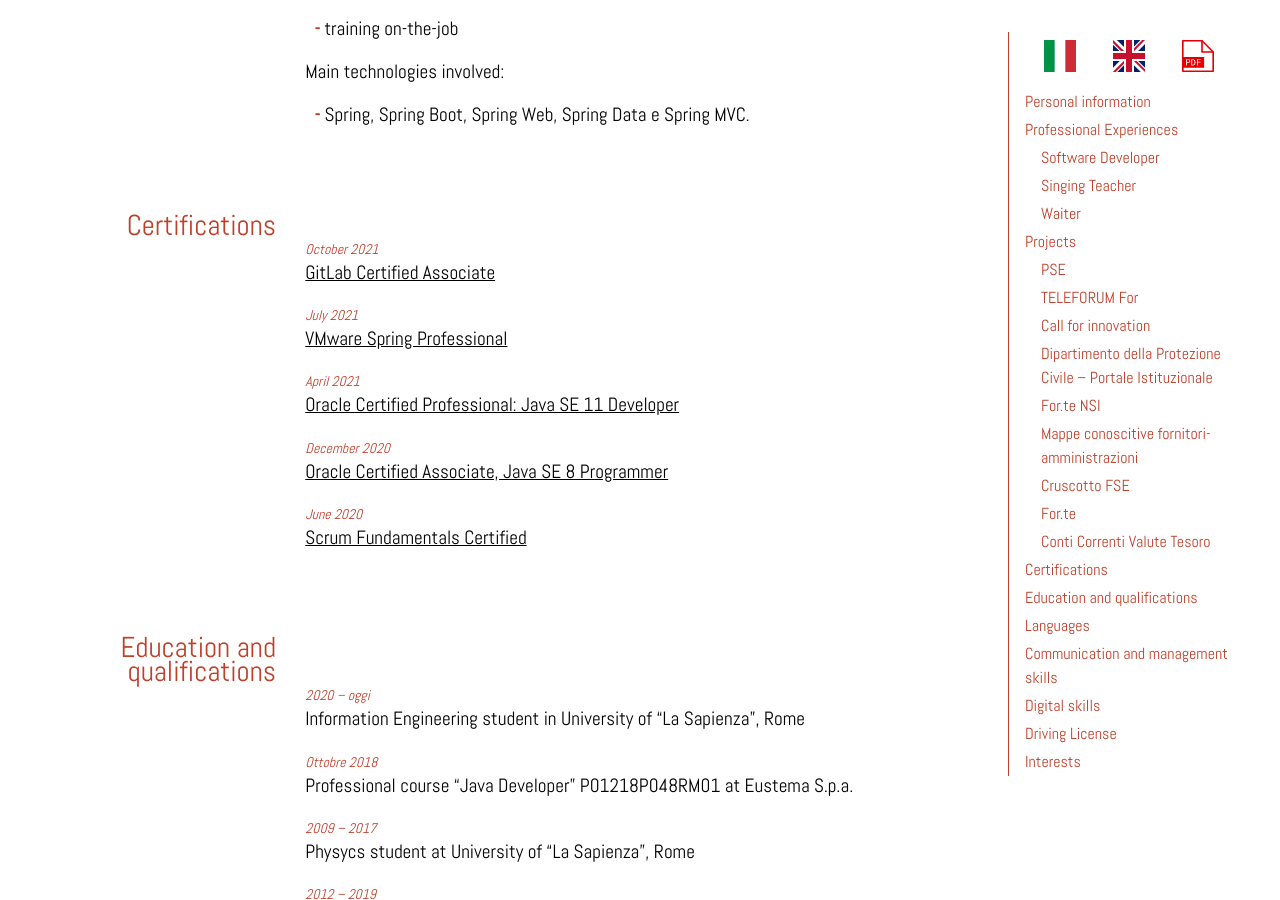
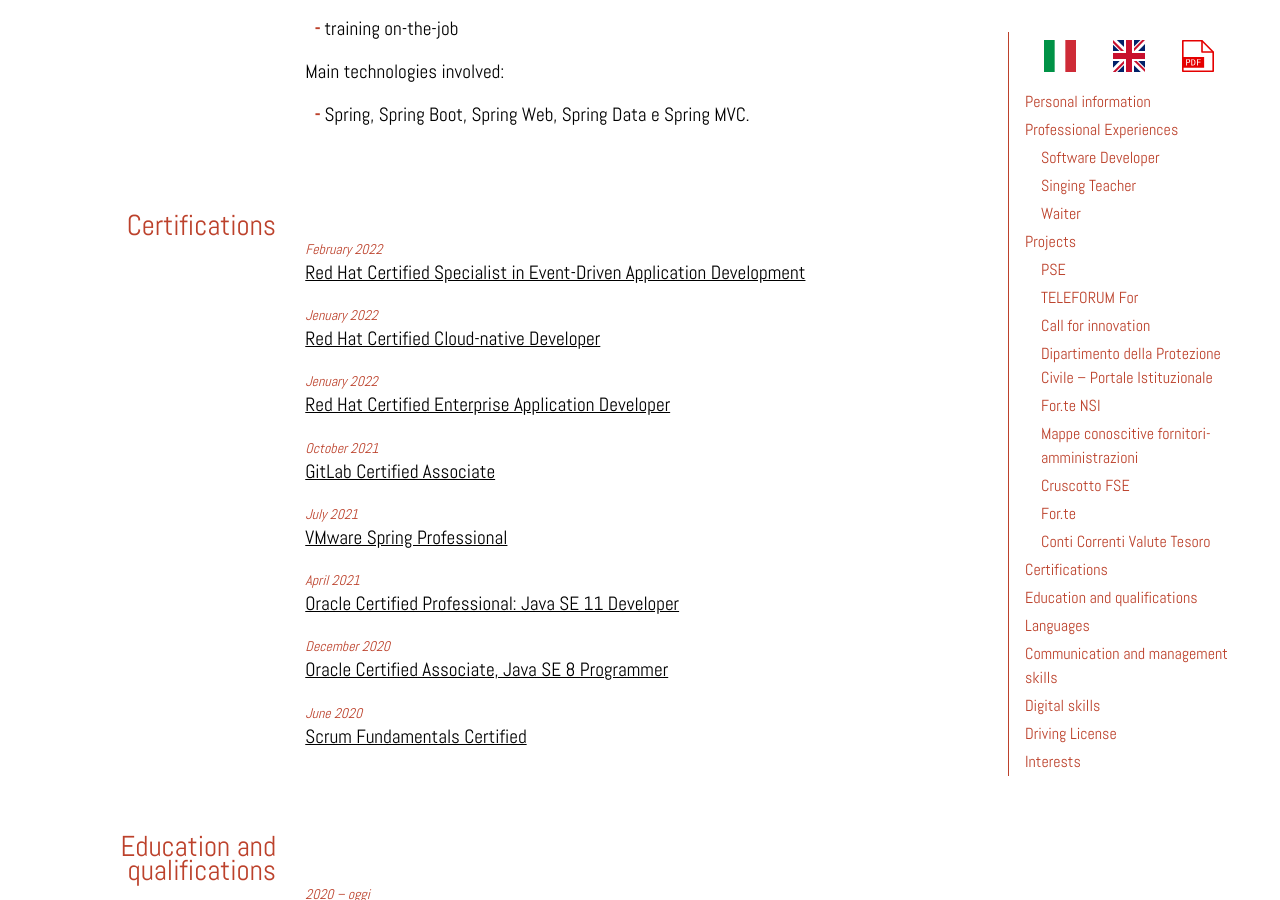
Before and after one commit to melaniatagliavini/cv, a Jekyll site: the page built from en/index.md, in a window 1280 px wide and 900 px high, scrolled down 4099 px. Built offline with Jekyll 4.4.1, drawn with Linux system fonts in a browser that asks for light colours; the table of contents is made by our own code.

Commit message:
add redhat certifications

```diff
--- a/en/index.md
+++ b/en/index.md
@@ -200,6 +200,18 @@
 
 ## Certifications
 
+{:surtitle="February 2022"}
+
+[Red Hat Certified Specialist in Event-Driven Application Development](https://rhtapps.redhat.com/certifications/badge/verify/FMS5RTXOG74SVLAAKANM3GRV64AEQU3CUPSQX2KSDXT6RW46LQ3X24IDK3QSZJBTVRRM7YVWCBA4LHOTDBFCJN4RUVIZUN2NSCACUSQ=){:target='\_blank'}
+
+{:surtitle="Jenuary 2022"}
+
+[Red Hat Certified Cloud-native Developer](https://rhtapps.redhat.com/certifications/badge/verify/FMS5RTXOG74SVLAAKANM3GRV64AEQU3CUPSQX2KSDXT6RW46LQ33DOYCYC37B2IAWB4Y65IONGYDQ4U5NQYTCNA62RUWOCM34WWBUYQ=){:target='\_blank'}
+
+{:surtitle="Jenuary 2022"}
+
+[Red Hat Certified Enterprise Application Developer](https://rhtapps.redhat.com/certifications/badge/verify/FMS5RTXOG74SVLAAKANM3GRV64AEQU3CUPSQX2KSDXT6RW46LQ3TDKGZ4OQQD6K2ZRZ7NYKH5QQYM4U5NQYTCNA62RUWOCM34WWBUYQ=){:target='\_blank'}
+
 {:surtitle="October 2021"}
 
 [GitLab Certified Associate](https://gitlab.badgr.com/public/assertions/gxAz071nR06hjySg1_2wlA){:target='\_blank'}
```
Also changed, not shown: it/index.md (+12 -0 lines), 1 other file.
